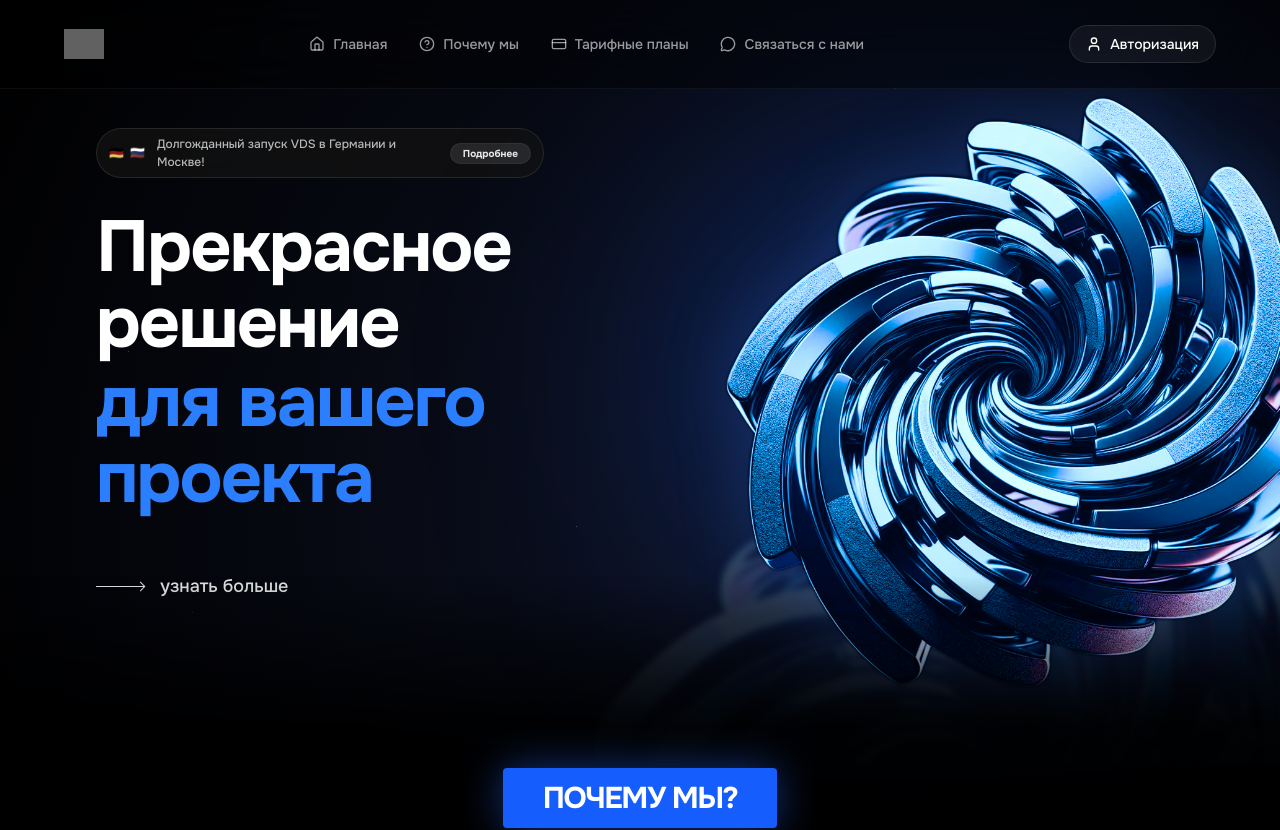
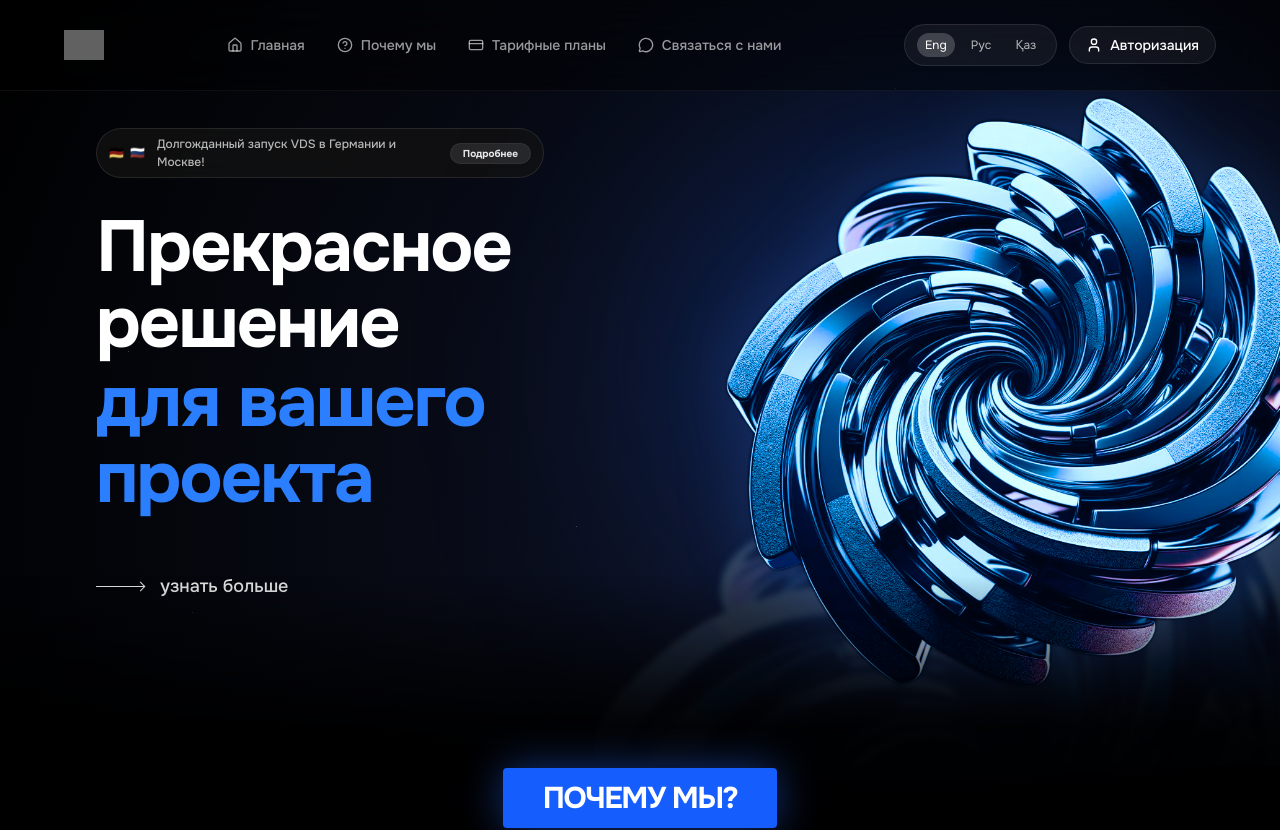
Before and after one commit to Zhakeshe/velocy, a Next.js app: page / in a window 1280 px wide. Shown: the top 830 px of the page. Built offline with nearby package versions, Linux system fonts and the light colour scheme; grey boxes are pictures that could not be loaded; what @egoist/tailwindcss-icons would draw is missing.

Commit message:
Add language picker and refine auth layout

```diff
--- a/src/app/auth/page.tsx
+++ b/src/app/auth/page.tsx
@@ -4,6 +4,7 @@ import React, { useMemo, useState } from "react";
 import { useSearchParams } from "next/navigation";
 import { ArrowLeft, Lock, LogIn, Mail, ShieldCheck, UserRound } from "lucide-react";
 import { useAuth } from "@/lib/hooks/auth-context";
+import Navbar from "@/components/sections/navbar";
 
 const fieldStyles = "w-full rounded-xl bg-white/5 border border-white/10 text-white placeholder:text-white/50 px-4 py-3";
 const labelStyles = "text-sm text-white/70 mb-2 block";
@@ -67,11 +68,13 @@ export default function AuthPage() {
 
   return (
     <div className="min-h-screen bg-black text-white relative overflow-hidden">
+      <Navbar />
+
       <div className="absolute left-1/2 -translate-x-1/2 -top-24 h-[520px] w-[520px] bg-blue-600/30 blur-[130px] rounded-full" />
       <div className="absolute -left-24 bottom-10 h-[320px] w-[320px] bg-blue-500/20 blur-[130px] rounded-full" />
       <div className="absolute right-[-120px] top-10 h-[420px] w-[420px] bg-blue-400/25 blur-[130px] rounded-full" />
 
-      <div className="relative z-10 grid lg:grid-cols-[440px_1fr] min-h-screen">
+      <div className="relative z-10 grid lg:grid-cols-[440px_1fr] min-h-screen pt-24">
         <div className="bg-black/80 border-r border-white/10 px-8 md:px-12 py-10 flex flex-col gap-10 backdrop-blur-xl">
           <div className="flex items-center gap-3 text-white/80">
             <div className="size-10 rounded-full bg-white/10 flex items-center justify-center border border-white/10">V</div>
@@ -88,9 +91,9 @@ export default function AuthPage() {
             </div>
 
             <div className="space-y-1">
-              <p className="text-sm text-emerald-300">{mode === "login" ? "Authorization" : "Registration"}</p>
-              <h1 className="text-4xl font-bold leading-tight">{title}</h1>
-              <p className="text-white/60 max-w-md leading-relaxed">{subtitle}</p>
+              <p className="text-xs text-emerald-300">{mode === "login" ? "Authorization" : "Registration"}</p>
+              <h1 className="text-3xl font-bold leading-tight">{title}</h1>
+              <p className="text-white/60 max-w-md leading-relaxed text-sm">{subtitle}</p>
             </div>
 
             <div className="inline-flex items-center gap-4 text-sm text-white/60">
@@ -134,7 +137,7 @@ export default function AuthPage() {
               </div>
             )}
 
-            <div>
+            <div className="space-y-1">
               <label className={labelStyles} htmlFor="email">
                 email
               </label>
@@ -153,7 +156,7 @@ export default function AuthPage() {
               </div>
             </div>
 
-            <div>
+            <div className="space-y-1">
               <label className={labelStyles} htmlFor="password">
                 password
               </label>
@@ -173,7 +176,7 @@ export default function AuthPage() {
             </div>
 
             {mode === "register" ? (
-              <label className="flex items-start gap-3 text-sm text-white/70 cursor-pointer select-none">
+              <label className="flex items-start gap-3 text-sm text-white/70 cursor-pointer select-none leading-relaxed">
                 <input
                   type="checkbox"
                   className="mt-1 size-4 rounded border-white/20 bg-white/10"
@@ -184,13 +187,16 @@ export default function AuthPage() {
               </label>
             ) : (
               <div className="flex items-center justify-between text-sm text-white/60">
-                <label className="inline-flex items-center gap-2 cursor-pointer">
-                  <input type="checkbox" className="size-4 rounded border-white/20 bg-white/10" />
-                  Запомнить меня
-                </label>
                 <a href="#" className="text-emerald-200 hover:text-emerald-100">
                   forgot password?
                 </a>
+                <button
+                  type="button"
+                  onClick={() => handleModeChange("register")}
+                  className="text-white hover:text-white/80 font-semibold"
+                >
+                  register
+                </button>
               </div>
             )}
 
@@ -270,7 +276,7 @@ export default function AuthPage() {
           <div className="absolute inset-0 bg-gradient-to-r from-black/60 via-black/40 to-transparent" />
           <div className="absolute inset-0 bg-[radial-gradient(circle_at_30%_30%,rgba(59,130,246,0.35),transparent_45%)]" />
           <img
-            src="https://avatars.mds.yandex.net/i?id=2111774720f28a10537d15511a991bb7e12e6e3e-8497411-images-thumbs&n=13"
+            src="https://images.unsplash.com/photo-1677446501636-9f202255d944?auto=format&fit=crop&w=1600&q=80"
             alt="Velocy reference background"
             className="h-full w-full object-cover"
             loading="lazy"
--- a/src/components/sections/navbar.tsx
+++ b/src/components/sections/navbar.tsx
@@ -1,11 +1,19 @@
 "use client";
 
-import React from "react";
+import React, { useEffect, useState } from "react";
 import { User, Home, HelpCircle, CreditCard, MessageCircle, LogOut } from "lucide-react";
 import { useAuth } from "@/lib/hooks/auth-context";
 
 const Navbar = () => {
   const { user, logout } = useAuth();
+
+  const [language, setLanguage] = useState<"en" | "ru" | "kk">("en");
+
+  useEffect(() => {
+    if (typeof document !== "undefined") {
+      document.documentElement.lang = language;
+    }
+  }, [language]);
 
   const ctaLabel = user ? user.name : "Авторизация";
 
@@ -48,6 +56,23 @@ const Navbar = () => {
 
         {}
         <div className="flex items-center gap-3">
+          <div className="hidden sm:flex items-center gap-2 px-3 py-2 text-xs rounded-full bg-white/5 border border-white/10 text-white/70">
+            {[
+              { code: "en", label: "Eng" },
+              { code: "ru", label: "Рус" },
+              { code: "kk", label: "Қаз" },
+            ].map((item) => (
+              <button
+                key={item.code}
+                onClick={() => setLanguage(item.code as typeof language)}
+                className={`px-2 py-1 rounded-full transition ${language === item.code ? "bg-white/20 text-white" : "hover:bg-white/10"}`}
+                type="button"
+                aria-pressed={language === item.code}
+              >
+                {item.label}
+              </button>
+            ))}
+          </div>
           {user ? (
             <button
               onClick={logout}
```
